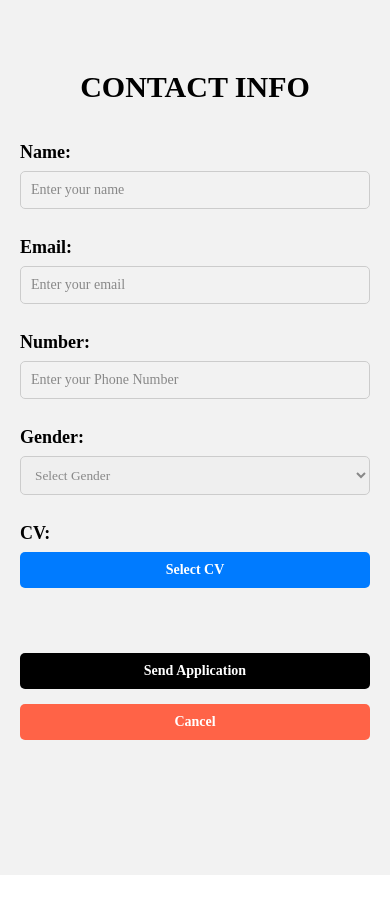
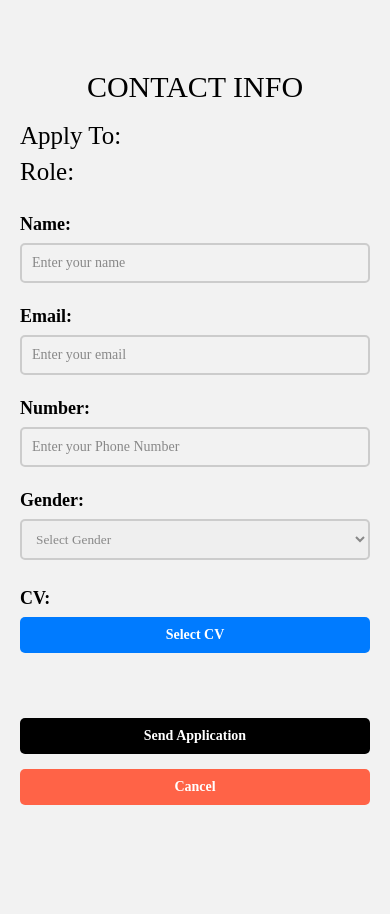
Before and after one commit to Amajuoyichidera/jobsnap, a React Native app: screen /JobApply in a window 390 px wide. Shown: the top 914 px of the page. Before the commit the page ends 875 px from the top, so only its background shows below. Built offline with nearby package versions, Linux system fonts and the light colour scheme.

Commit message:
first version

```diff
--- a/App.js
+++ b/App.js
@@ -14,6 +14,8 @@ export default function App() {
   const [name, setName] = useState('');
   const [myTitle, setMyTitle] = useState('');
   const [myImage, setMyImage] = useState('');
+  const [applyJobName, setApplyJobName] = useState('');
+  const [applyJobCompany, setApplyJobCompany] = useState('');
 
   return (
     <NavigationContainer>
@@ -39,10 +41,14 @@ export default function App() {
               setName={setName}
               setMyTitle={setMyTitle}
               setMyImage={setMyImage}
+              setApplyJobName={setApplyJobName}
+              setApplyJobCompany={setApplyJobCompany}
             />
           )}
         </Stack.Screen>
-        <Stack.Screen name='JobApply' component={JobApplyForm} />
+        <Stack.Screen name='JobApply'>
+          {(props) => (<JobApplyForm {...props} applyJobCompany={applyJobCompany} applyJobName={applyJobName} />)}
+        </Stack.Screen>
       </Stack.Navigator>
       <StatusBar style="auto" />
     </NavigationContainer>
--- a/Screens/JobApplyForm.js
+++ b/Screens/JobApplyForm.js
@@ -5,7 +5,7 @@ import { useFonts } from 'expo-font';
 import LottieView from 'lottie-react-native';
 import { Picker } from '@react-native-picker/picker';
 
-const JobApplyForm = ({ navigation }) => {
+const JobApplyForm = ({ navigation, applyJobName, applyJobCompany }) => {
   const [loaded] = useFonts({
     'Poppins-Bold': require('../assets/fonts/Poppins-Bold.ttf'),
   });
@@ -20,6 +20,7 @@ const JobApplyForm = ({ navigation }) => {
   const [number, setNumber] = useState('');
   const [gender, setGender] = useState(''); // Add state for gender
   const [isSuccessModalVisible, setIsSuccessModalVisible] = useState(false);
+  const [isFocused, setIsFocused] = useState({});
 
   const handleFilePicker = async () => {
     try {
@@ -47,33 +48,51 @@ const JobApplyForm = ({ navigation }) => {
     navigation.navigate('Jobs');
   };
 
+  const handleFocus = (field) => {
+    setIsFocused({ ...isFocused, [field]: true });
+  };
+
+  const handleBlur = (field) => {
+    setIsFocused({ ...isFocused, [field]: false });
+  };
+
   return (
     <ScrollView style={styles.container}>
       <Text style={styles.info}>Contact Info</Text>
+      <View style={{paddingBottom: 20}}>
+      <Text style={styles.detail}>Apply To:  <Text style={styles.detailText}>{applyJobCompany}</Text> </Text>
+      <Text style={styles.detail}>Role:  <Text style={styles.detailText}>{applyJobName}</Text> </Text>
+      </View>
       <Text style={styles.label}>Name:</Text>
       <TextInput
-        style={styles.input}
+        style={[styles.input, { borderColor: isFocused.name ? '#4869D7' : '#ccc' }]}
         placeholder="Enter your name"
         value={name}
         onChangeText={setName}
+        onFocus={() => handleFocus('name')}
+        onBlur={() => handleBlur('name')}
       />
 
       <Text style={styles.label}>Email:</Text>
       <TextInput
-        style={styles.input}
+        style={[styles.input, { borderColor: isFocused.email ? '#4869D7' : '#ccc' }]}
         placeholder="Enter your email"
         value={email}
         onChangeText={setEmail}
         keyboardType="email-address"
+        onFocus={() => handleFocus('email')}
+        onBlur={() => handleBlur('email')}
       />
 
       <Text style={styles.label}>Number:</Text>
       <TextInput
-        style={styles.input}
+        style={[styles.input, { borderColor: isFocused.number ? '#4869D7' : '#ccc' }]}
         placeholder="Enter your Phone Number"
         value={number}
         onChangeText={setNumber}
         keyboardType='numeric'
+        onFocus={() => handleFocus('number')}
+        onBlur={() => handleBlur('number')}
       />
 
       <Text style={styles.label}>Gender:</Text>
@@ -138,16 +157,16 @@ const styles = StyleSheet.create({
     fontFamily: 'Poppins',
   },
   input: {
-    borderWidth: 1,
+    borderWidth: 2,
     borderColor: '#ccc',
     padding: 10,
     borderRadius: 5,
-    marginBottom: 20,
+    marginBottom: 15,
     fontFamily: 'Poppins',
     color: '#888',
   },
   picker: {
-    borderWidth: 1,
+    borderWidth: 2,
     borderColor: '#ccc',
     padding: 10,
     borderRadius: 5,
@@ -196,11 +215,19 @@ const styles = StyleSheet.create({
   info: {
     fontSize: 30,
     textAlign: 'center',
-    fontWeight: 'bold',
-    paddingBottom: 30,
+    paddingBottom: 10,
     textTransform: 'uppercase',
     fontFamily: 'Poppins',
   },
+  detail: {
+    fontSize: 25,
+    fontFamily: 'Poppins',
+    paddingTop: 8,
+  },
+  detailText: {
+    color: '#888',
+  }
+
 });
 
 export default JobApplyForm;
--- a/Screens/Jobs.js
+++ b/Screens/Jobs.js
@@ -5,7 +5,7 @@ import axios from 'axios';
 import { useFonts } from 'expo-font';
 import * as ImagePicker from 'expo-image-picker';
 
-const Jobs = ({ myImage, setMyImage, name, myTitle, navigation, setName, setMyTitle }) => {
+const Jobs = ({ myImage, setMyImage, name, myTitle, navigation, setName, setMyTitle, setApplyJobName, setApplyJobCompany }) => {
   const [loaded] = useFonts({
     'Poppins-Bold': require('../assets/fonts/Poppins-Bold.ttf'),
   });
@@ -84,6 +84,8 @@ const Jobs = ({ myImage, setMyImage, name, myTitle, navigation, setName, setMyTi
 
   const handleJobClick = (job) => {
     setSelectedJob(job);
+    setApplyJobName(job.title);
+    setApplyJobCompany(job.company.display_name);
     setModalVisible(true);
   };
 
```
